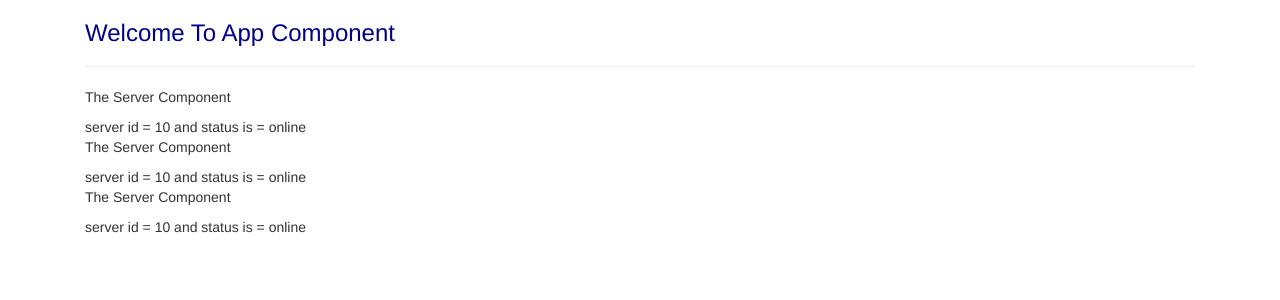
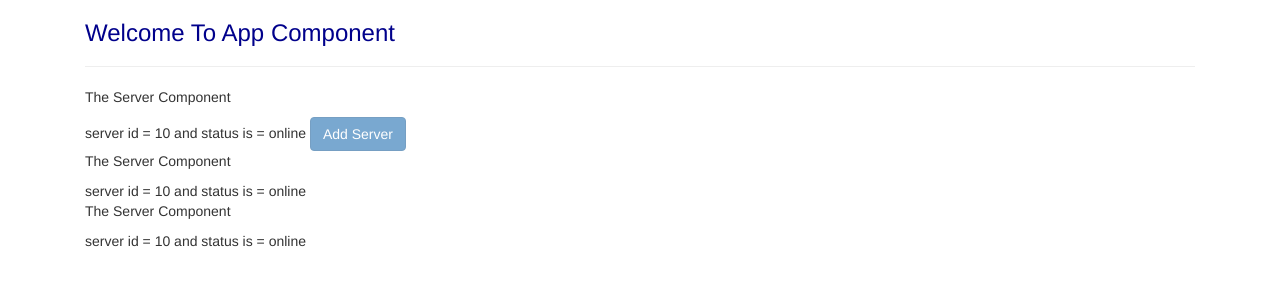
Before and after one commit to uzairqq/Recipe-Book, an Angular app: page / in a window 1280 px wide. Shown: the top 300 px of the page. Built offline with nearby package versions, Linux system fonts and the light colour scheme.

Commit message:
Used Property binding .

```diff
--- a/src/app/serverss/serverss.component.html
+++ b/src/app/serverss/serverss.component.html
@@ -1,2 +1,5 @@
+<button [disabled]="allowNewServer" class="btn btn-primary">
+  Add Server
+</button>
 <app-server></app-server>
 <app-server></app-server>
--- a/src/app/serverss/serverss.component.ts
+++ b/src/app/serverss/serverss.component.ts
@@ -2,13 +2,18 @@ import { Component, OnInit } from '@angular/core';
 
 @Component({
   selector: 'app-serverss',
-  template: `<app-server></app-server><app-server></app-server>`,
+  templateUrl: './serverss.component.html',
   styleUrls: ['./serverss.component.css']
 })
 export class ServerssComponent implements OnInit {
+  allowNewServer = false;
 
-  constructor() { }
+  constructor() {
+    setTimeout(() => {
+      this.allowNewServer = true;
+    }, 2000);
 
+  }
   ngOnInit() {
   }
 
```
